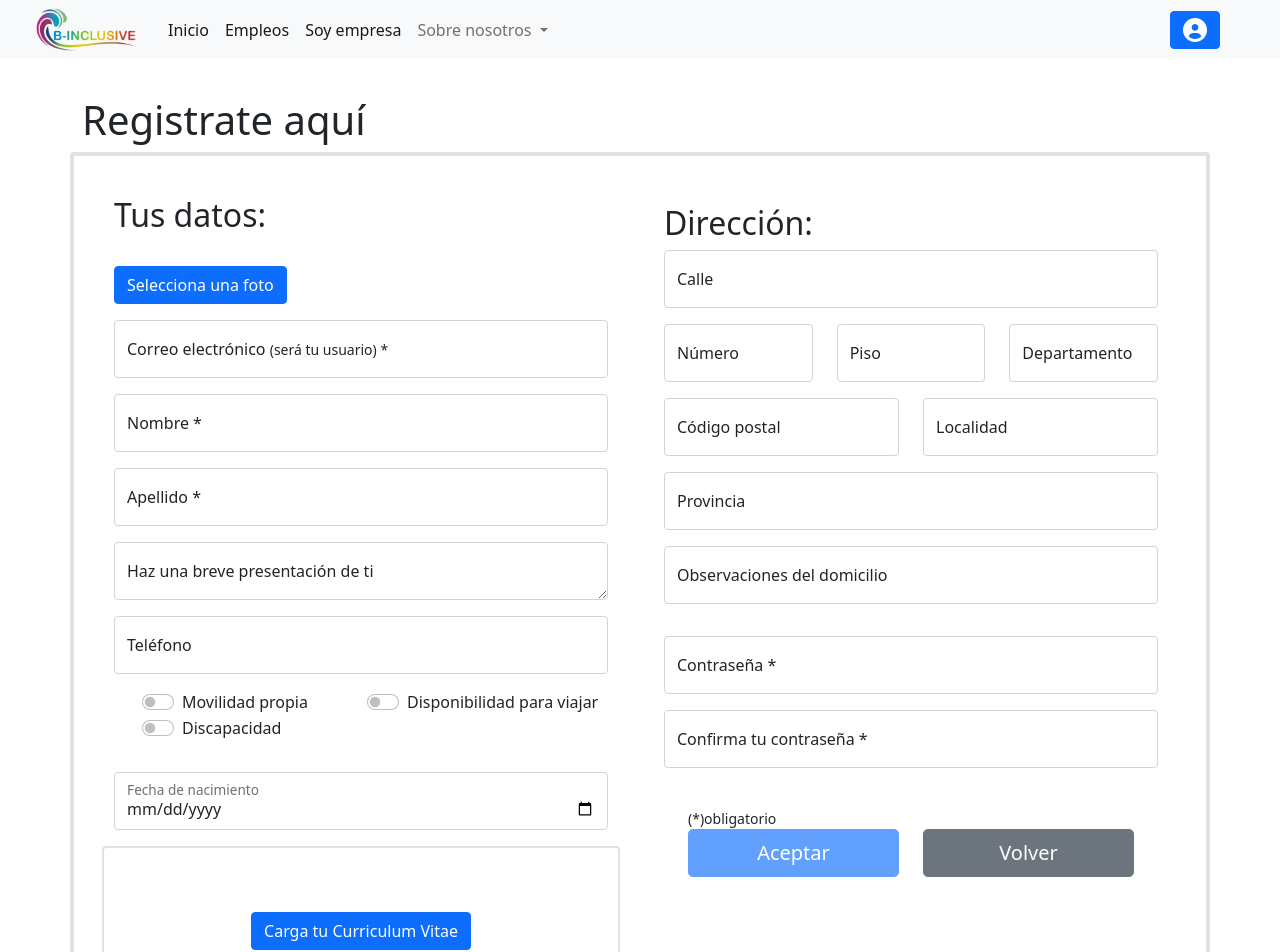
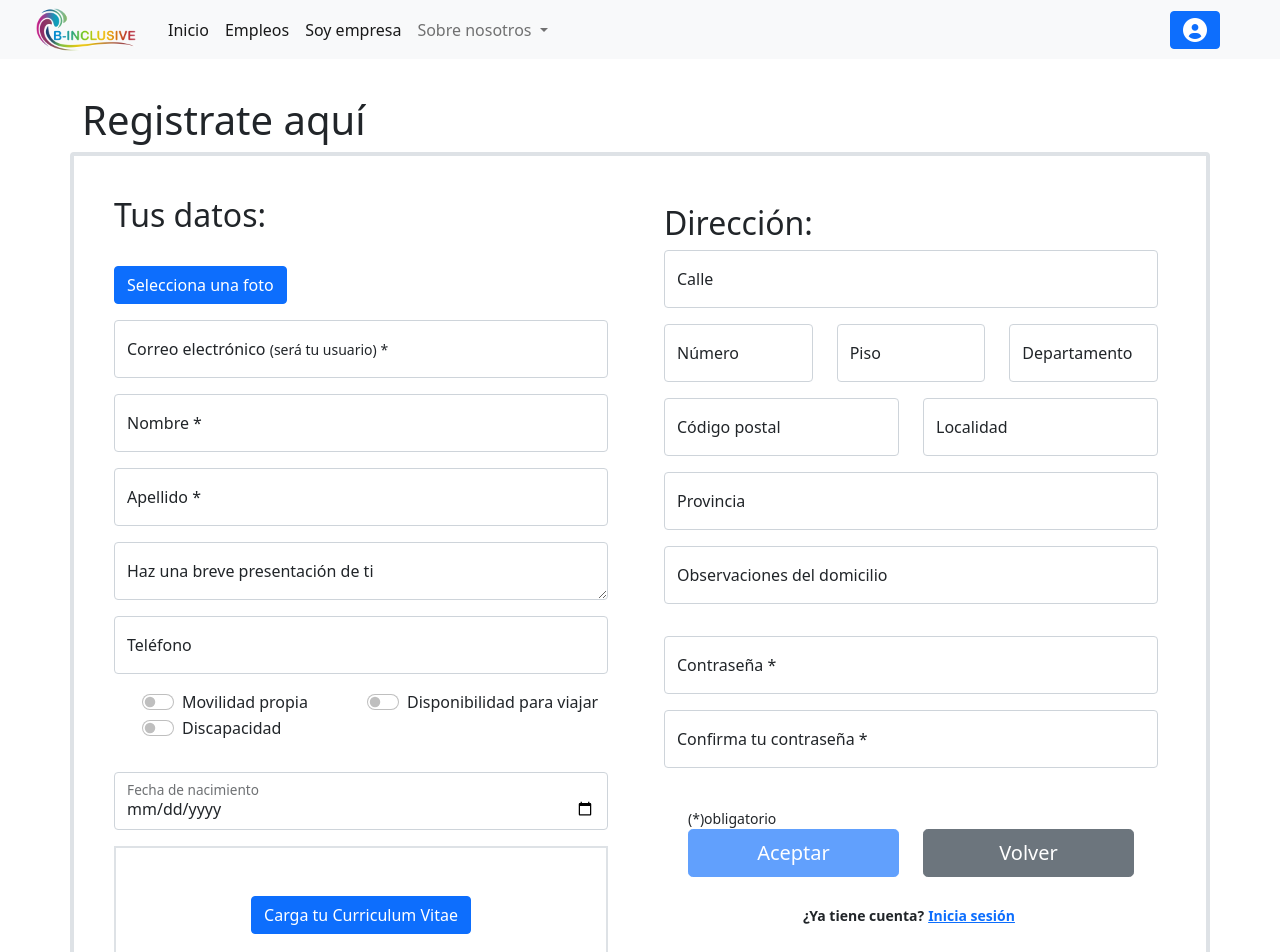
Before and after one commit to No-Country/C3-G31, an Angular app in the folder frontend/proyectoInclusivo/: page /registro in a window 1280 px wide. Shown: the top 952 px of the page. Built offline with nearby package versions, Linux system fonts and the light colour scheme.

Commit message:
Detalles casi final

```diff
--- a/frontend/proyectoInclusivo/src/app/components/navbar/navbar.component.ts
+++ b/frontend/proyectoInclusivo/src/app/components/navbar/navbar.component.ts
@@ -28,8 +28,6 @@ export class NavbarComponent implements OnInit {
 
       this.opcion1 = 'Mi perfil'
       let option1 = document.getElementById('opcion1')
-      option1?.setAttribute('[routerLink]','["/login"]')
-
 
       this.opcion2 = 'Crear empresa'
 
--- a/frontend/proyectoInclusivo/src/app/components/registro/registro.component.css
+++ b/frontend/proyectoInclusivo/src/app/components/registro/registro.component.css
@@ -0,0 +1,9 @@
+.centrar{
+    display: flex;
+    align-items: center;
+    justify-content: center
+}
+
+input::placeholder {
+    color: red;
+  }
--- a/frontend/proyectoInclusivo/src/app/components/registro/registro.component.html
+++ b/frontend/proyectoInclusivo/src/app/components/registro/registro.component.html
@@ -34,13 +34,13 @@
                 </div>
                 <!-- APELLIDO -->
                 <div class="form-floating mb-3">
-                    <input type="text" class="form-control" id="apellido" placeholder=" " [(ngModel)]='apellido'
+                    <input type="text" class="form-control" id="apellido" placeholder="" [(ngModel)]='apellido'
                         name="apellido" required>
                     <label for="apellido">Apellido *</label>
                 </div>
                 <!-- PRESENTACION -->
                 <div class="form-floating mb-3">
-                    <textarea class="form-control" id="presentacion" placeholder=" " [(ngModel)]='presentacion'
+                    <textarea class="form-control" id="presentacion" placeholder="" [(ngModel)]='presentacion'
                         name="presentacion"></textarea>
                     <label for="presentacion">Haz una breve presentación de ti</label>
                 </div>
@@ -95,19 +95,16 @@
                     <label for="fechaNacimiento">Fecha de nacimiento</label>
                 </div>
                     <!-- CURRICULUM VITAE -->
-                    <div class="row border border-2 rounded p-4 mb-3 text-center">
-                        <div>
-
-                            <div class="mb-3">
-                                <label for="">{{labelCv}}</label>
-                            </div>
+                    <div class="form-floating mb-2 pt-5 pb-3 border-2 border text-center">
+                        <div class="col-12">
                             <input type="file" class="mb-3 d-none" id="inputCv" name="curriculum"
                                 (change)="cargarCv($event)">
 
                             <input type="button" value="Carga tu Curriculum Vitae"
                                 onclick="document.getElementById('inputCv').click()" class="btn btn-primary mb-3">
+
+                         <label for="">{{labelCv}}</label>
                         </div>
-
                     </div>
 
             </div>
@@ -217,6 +214,11 @@
                     <div class="col text-center">
                         <div class=" container-fluid btn btn-lg btn-secondary" [routerLink]="['']">Volver</div>
                     </div>
+                    <p class="small fw-bold mt-4 pt-1 mb-0 centrar">¿Ya tiene cuenta? <a href="" [routerLink]="['/login']"
+                        class="link-primary mx-1"> Inicia sesión</a></p>
+                </div>
+                <div class="row">
+
                 </div>
 
             </div>
```
